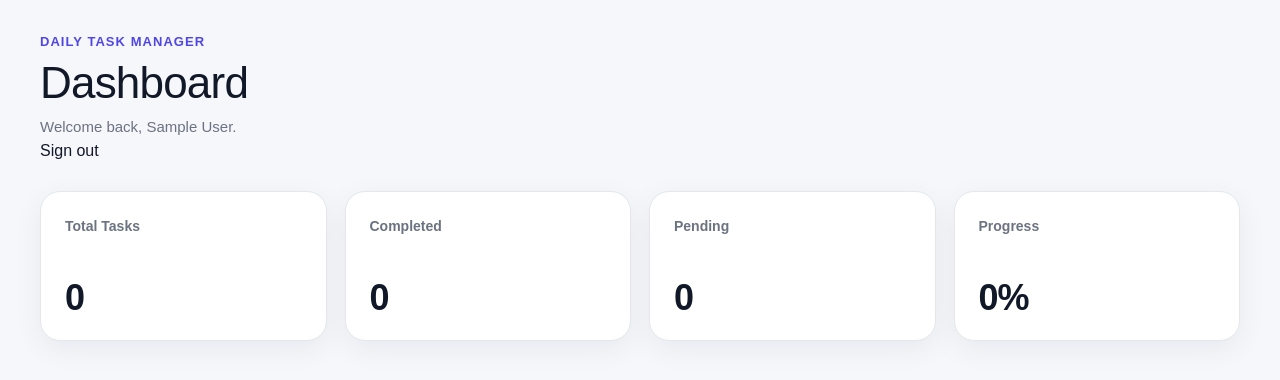
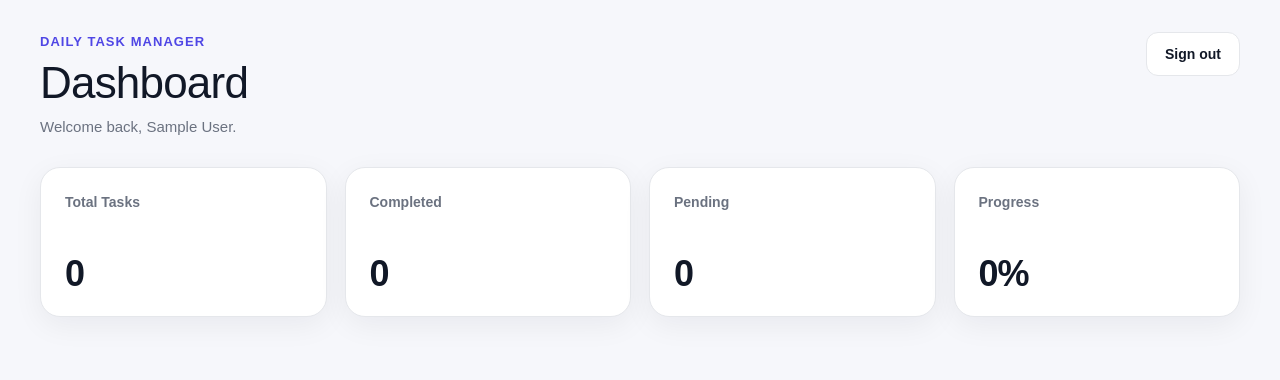
Before and after one commit to usama705705-art/daily-task-manager, a Next.js app: page /dashboard in a window 1280 px wide. Shown: the top 380 px of the page. Built offline with nearby package versions, Linux system fonts and the light colour scheme; no server answers; sample sign-in values are in the browser's storage.

Commit message:
Update globals.css

```diff
--- a/src/app/globals.css
+++ b/src/app/globals.css
@@ -371,3 +371,42 @@ a {
     min-height: 130px;
   }
 }
+/* Logout Button */
+
+.logout-button {
+  min-height: 44px;
+  padding: 0 18px;
+  border: 1px solid var(--border);
+  border-radius: 12px;
+  background: var(--card);
+  color: var(--foreground);
+  font-size: 14px;
+  font-weight: 700;
+  transition:
+    background 0.2s ease,
+    border-color 0.2s ease,
+    transform 0.2s ease;
+}
+
+.logout-button:hover {
+  background: #f3f4f6;
+  border-color: #d1d5db;
+  transform: translateY(-1px);
+}
+
+.dashboard-header {
+  display: flex;
+  align-items: flex-start;
+  justify-content: space-between;
+  gap: 20px;
+}
+
+@media (max-width: 560px) {
+  .dashboard-header {
+    flex-direction: column;
+  }
+
+  .logout-button {
+    width: 100%;
+  }
+}
```
